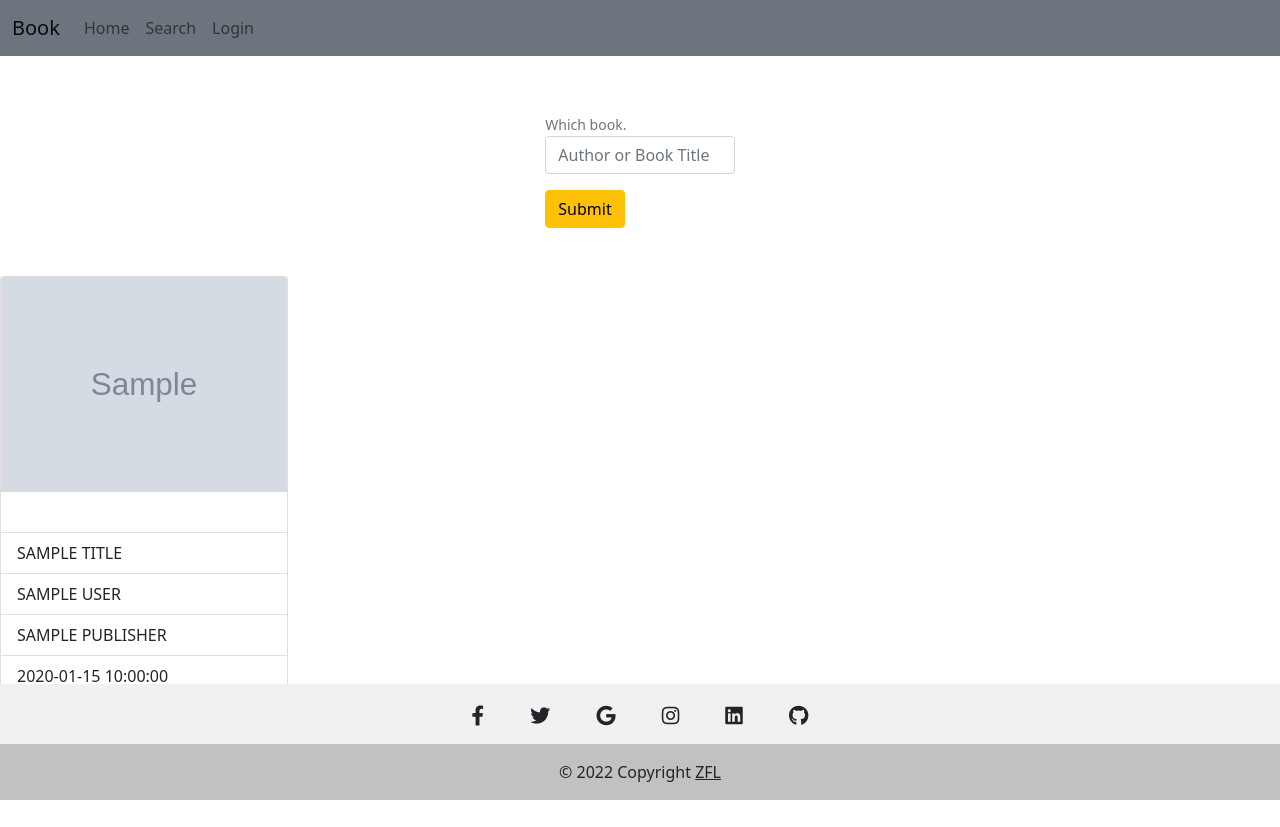
After one commit to VELIFZ/BookAPI, a Flask app: template app/templates/search.html in a window 1280 px wide. The commit adds this page. Run offline with Flask 2, Linux system fonts and the light colour scheme; tables that the repository leaves empty hold one stand-in row (values such as "Sample post"); the template is opened without the code that fills it: values that come from a table or form of the project are taken from there, most other values are stand-ins (such as "Sample title", 1, 10 or a date in 2020); grey boxes marked "Sample" are stand-in pictures; some libraries are stand-ins or nearby versions.

Commit message:
1- setting up search with api

```diff
--- a/app/blueprints/api/api_forms.py
+++ b/app/blueprints/api/api_forms.py
@@ -1,6 +1,8 @@
 from flask_wtf import FlaskForm
 from wtforms import StringField, SubmitField, BooleanField, DecimalField, FileField
 from wtforms.validators import DataRequired
+
+# With this form, user's can add books they want to sell. Then it will be in the DB and API
 
 class SellForm(FlaskForm):
     title = StringField('Title', validators=[DataRequired()])
--- /dev/null
+++ b/app/blueprints/shop/routes.py
@@ -0,0 +1,3 @@
+
+
+# Making api call to sell api that is created wirh sell form.
--- a/app/forms.py
+++ b/app/forms.py
@@ -2,6 +2,6 @@ from flask_wtf import FlaskForm
 from wtforms import StringField, SubmitField
 from wtforms.validators import DataRequired
 
-class ClassName(FlaskForm):
-    f_variable1 = StringField('Label', validators = [DataRequired()])
+class Search(FlaskForm):
+    name = StringField('Type Author or book name', validators = [DataRequired()])
     submit = SubmitField()
--- a/app/models.py
+++ b/app/models.py
@@ -55,7 +55,8 @@ class Book(db.Model):
     image = db.Column(db.String(200))
     publisher = db.Column(db.String(50))
     publish_year = db.Column(db.String(50))
-    categories = db.Column(db.String(50))
+    categories = db.Column(db.String(50)) # make this genre and list
+    #inventory = db.Column(db)
     date_posted = db.Column(db.DateTime, default=datetime.now(timezone.utc))
 
     # when a user submits a POST request to create a new animal, they'll be sending us a python dictionary, we'll then use that to make our object
--- a/app/templates/components/layout.html
+++ b/app/templates/components/layout.html
@@ -8,7 +8,7 @@
 <link rel="stylesheet" href="https://cdnjs.cloudflare.com/ajax/libs/twitter-bootstrap/5.1.0/css/bootstrap.min.css">
 <link rel="stylesheet" href="https://cdnjs.cloudflare.com/ajax/libs/font-awesome/5.15.4/css/all.min.css">
 <link rel="stylesheet" href="assets/css/style.css">
-<link rel="stylesheet" href="app/static/css/main.css">
+<link rel="stylesheet" href="../../static/css/main.css">
 
 <title> {% block title %} {% endblock %}</title>
 </head>
--- a/app/templates/partials/nav.html
+++ b/app/templates/partials/nav.html
@@ -7,7 +7,7 @@
       <div class="collapse navbar-collapse" id="navbarNavAltMarkup">
         <div class="navbar-nav">
           <a class="nav-link" href="{{ url_for('home') }}">Home</a>
-          <a class="nav-link" href="{{ url_for('home') }}">Search</a>
+          <a class="nav-link" href="{{ url_for('search') }}">Search</a>
           {% if current_user.is_authenticated %}
           <a class="nav-link" href="{{ url_for('api.sell') }}">Sell</a>
           {%  endif %}
--- /dev/null
+++ b/app/templates/search.html
@@ -0,0 +1,42 @@
+{% extends 'components/layout.html'%}
+
+{% block title %} Search {% endblock %}
+
+{% block content %}
+
+<div class="row mt-5 mx-auto">
+  <div class="col-2  mx-auto">
+    <small class="form-text text-muted"> Which book.</small>
+        <form class="form-inline" method="POST">
+            {{ form.hidden_tag() }}
+          <div class="form-row align-items-center">
+            <div class="form-group">
+              {{ form.name(class="mr-3 form-control", placeholder="Author or Book Title") }}
+            </div>
+            <div class="col-auto mt-3">
+              {{ form.submit(class="btn btn-warning") }}
+            </div>
+          </div>
+        </form>
+  </div>
+</div>
+{% if (title or authors) %}
+  <div class="col-4 mt-5 pr-5">
+    {# % for i in range() % #}
+  <div class="card" style="width: 18rem;">
+    <img class="card-img-top" src='{{ image }}'>
+    <div class="card-body">
+      <h5 class="card-title"></h5>
+    </div>
+    <ul class="list-group list-group-flush">
+      <li class="list-group-item"><span class='float-right'>{{ title.upper() }}</span></li>
+      <li class="list-group-item"><span class='float-right'>{{ authors.upper()}}</span></li>
+      <li class="list-group-item"><span class='float-right'>{{ publisher.upper()}}</span></li>
+      <li class="list-group-item"><span class='float-right'>{{ publish_date }}</span></li>
+      <li class="list-group-item"><span class='float-right'>{{ description }}</span></li>
+      <li class="list-group-item"><span class='float-right'>{{ categories }}</span></li>
+    </ul>
+  </div>
+  </div>
+  {% endif %}
+{% endblock %}
```
Also changed, not shown: app/blueprints/api/routes.py (+14 -0 lines), app/blueprints/payments/routes.py (added, +52 -0 lines), app/routes.py (+25 -5 lines), app/blueprints/forum/routes.py (added), 2 other files.
